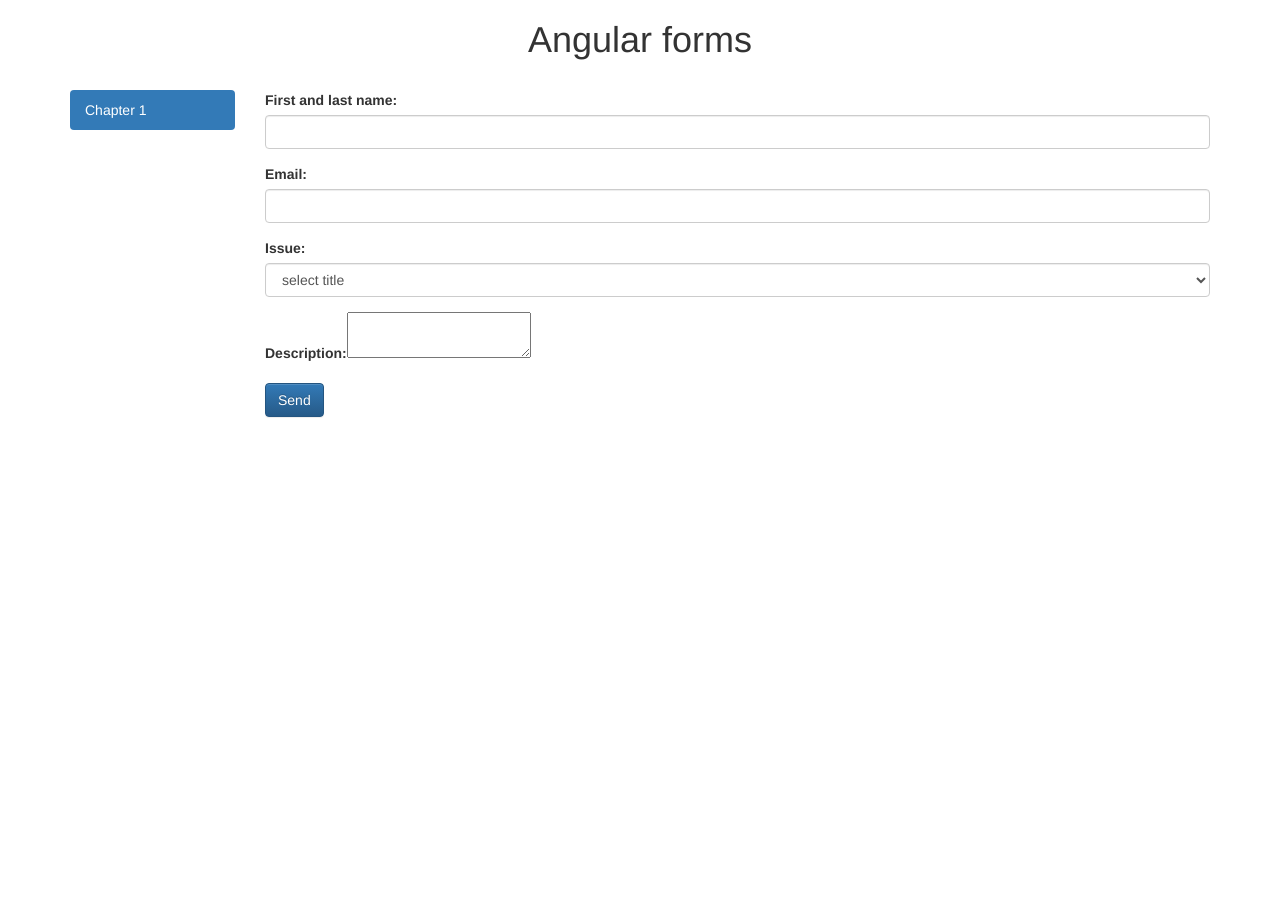
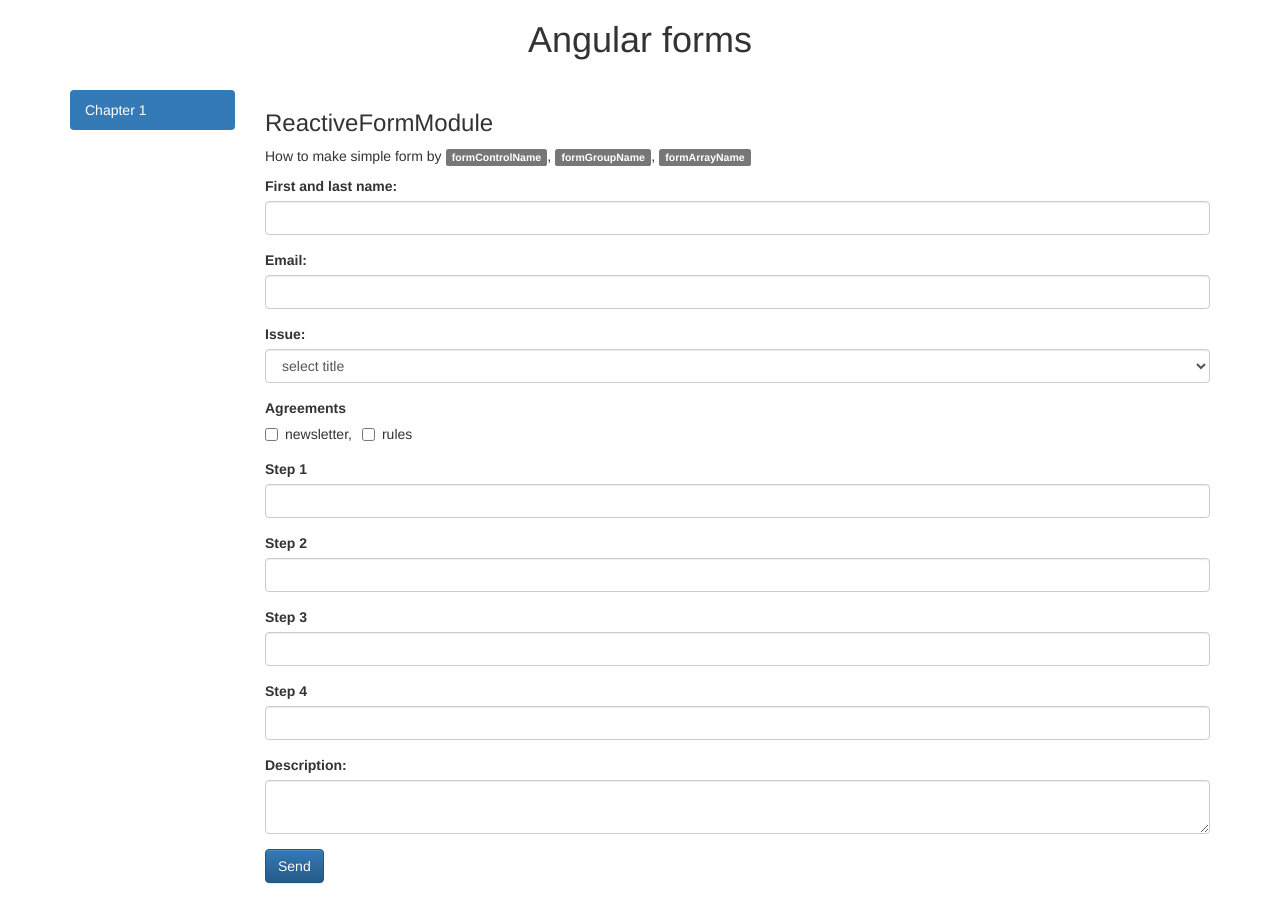
Before and after one commit to miroslaw-bogacz/angular-forms, an Angular app: page /chapter-01 in a window 1280 px wide. Before the commit the page ends 800 px from the top, so only its background shows below. Built offline with nearby package versions, Linux system fonts and the light colour scheme.

Commit message:
add formArrayName and formGroupName to chapter-01

```diff
--- a/src/app/app.component.ts
+++ b/src/app/app.component.ts
@@ -6,5 +6,4 @@ import { Component } from '@angular/core';
   styleUrls: ['./app.component.css']
 })
 export class AppComponent {
-  title = 'app works!';
 }
--- a/src/app/chapter-01/chapter-01.component.html
+++ b/src/app/chapter-01/chapter-01.component.html
@@ -1,4 +1,14 @@
-<form [formGroup]="form">
+<div>
+  <h3>ReactiveFormModule</h3>
+  <p>
+    How to make simple form by
+    <span class="label label-default">formControlName</span>,
+    <span class="label label-default">formGroupName</span>,
+    <span class="label label-default">formArrayName</span>
+  </p>
+</div>
+
+<form [formGroup]="form" (submit)="submit(form.value)">
   <div class="form-group">
     <label>First and last name:</label>
     <input type="text" class="form-control" formControlName="name">
@@ -18,9 +28,27 @@
     </select>
   </div>
 
+  <label>Agreements</label>
+  <div class="form-group" formGroupName="agreements">
+    <label class="checkbox-inline">
+      <input type="checkbox" formControlName="newsletter"> newsletter,
+    </label>
+
+    <label class="checkbox-inline">
+      <input type="checkbox" formControlName="rules"> rules
+    </label>
+  </div>
+
+  <div formArrayName="steps">
+    <div class="form-group" *ngFor="let step of form.get('steps').controls; let i = index">
+      <label>Step {{ i + 1 }}</label>
+      <input type="text" class="form-control" [formControlName]="i">
+    </div>
+  </div>
+
   <div class="form-group">
     <label>Description:</label>
-    <textarea class="description" formControlName="description"></textarea>
+    <textarea class="form-control" formControlName="description"></textarea>
   </div>
 
   <div class="form-group">
--- a/src/app/chapter-01/chapter-01.component.ts
+++ b/src/app/chapter-01/chapter-01.component.ts
@@ -23,8 +23,22 @@ export class Chapter01Component implements OnInit {
       name: [ '' ],
       email: [ '' ],
       issue: [ '' ],
-      description: [ '' ]
+      steps: this.fb.array([
+        [ '' ],
+        [ '' ],
+        [ '' ],
+        [ '' ]
+      ]),
+      description: [ '' ],
+      agreements: this.fb.group({
+        newsletter: [ false ],
+        rules: [ false ]
+      })
     });
   }
 
+  public submit(values: any): void {
+    console.log(values);
+  }
+
 }
```
